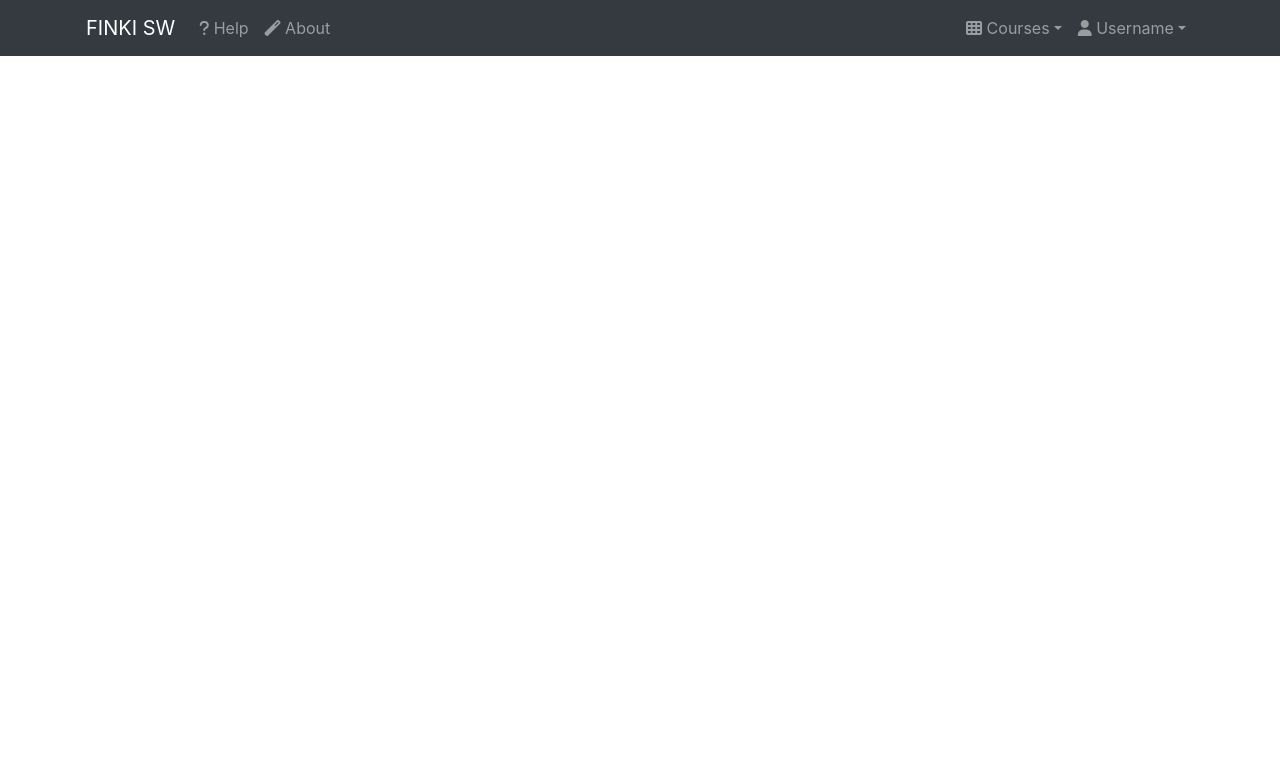
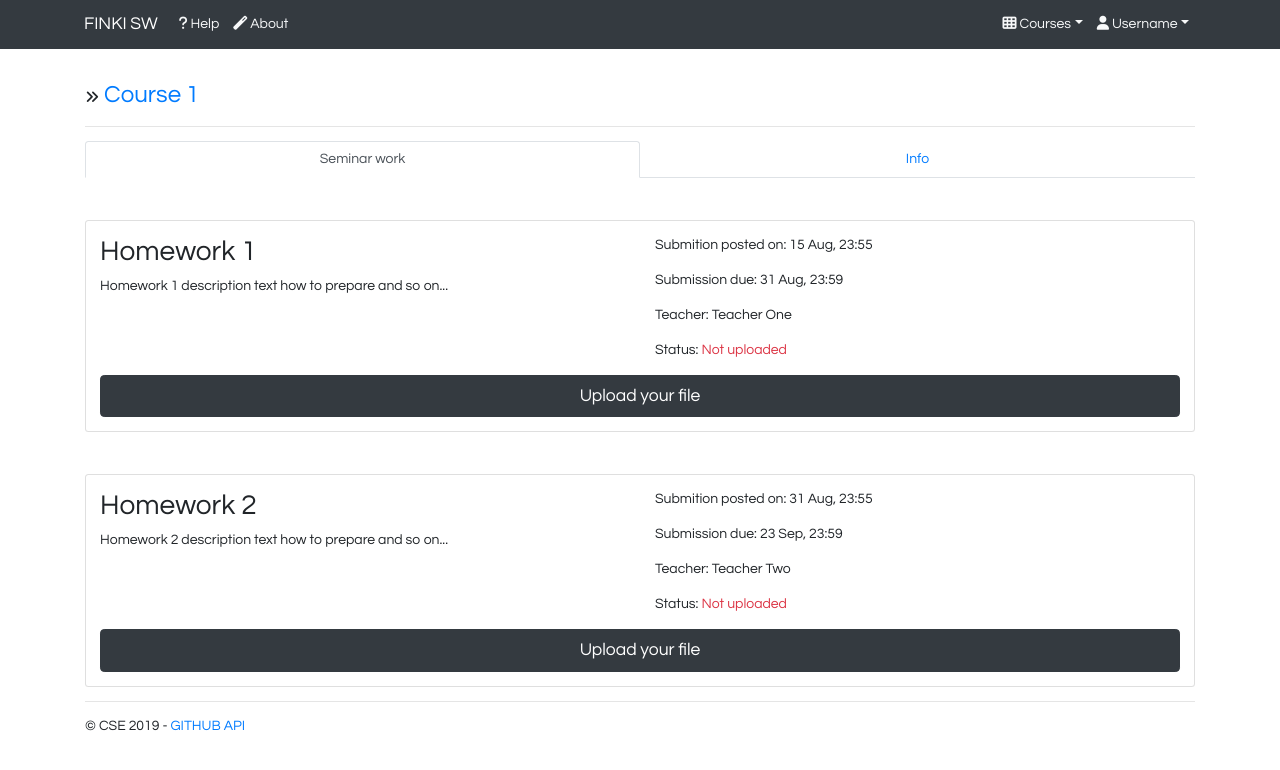
Before and after one commit to demiriA/finkisw-react, a React app: page /course in a window 1280 px wide. Built offline with nearby package versions, Linux system fonts and the light colour scheme.

Commit message:
more components added

```diff
--- a/package.json
+++ b/package.json
@@ -9,6 +9,7 @@
     "bootstrap": "^4.3.1",
     "react": "^16.9.0",
     "react-dom": "^16.9.0",
+    "react-router-dom": "^5.0.1",
     "react-scripts": "3.1.1"
   },
   "scripts": {
--- a/src/Components/App/App.css
+++ b/src/Components/App/App.css
@@ -1,7 +1,12 @@
 *{
   padding: 0px;
   margin: 0px;
+  font-size: 14px;
+  font-family: "Century Gothic";
 }
-.dropdown-toggle{
+.dropdown-toggle {
   cursor: pointer;
 }
+.course-link-prev{
+    font-size: 24px;
+}
--- a/src/Components/App/App.js
+++ b/src/Components/App/App.js
@@ -1,15 +1,30 @@
 import React from 'react';
+import { BrowserRouter as Router, Route } from 'react-router-dom';
 import './App.css';
 import Navbar from '../Navbar/Navbar';
-
+import Footer from "../Footer/Footer";
+import Home from "../Pages/Home";
+import About from "../Pages/About";
+import Help from "../Pages/Help";
+import CoursePreview from "../Courses/CoursePreview";
+import HomeworkPreview from "../Homeworks/HomeworkPreview";
 
 function App() {
   return (
-    <div className="main">
-      <div className="container-fluid bg-dark">
-        <Navbar />
-      </div>
-    </div>
+      <Router>
+          <div className="container-fluid bg-dark">
+              <Navbar />
+          </div>
+          <div className="container">
+              <Route exact path="/" component={Home}/>
+              <Route path="/help" component={Help}/>
+              <Route path="/about" component={About}/>
+              <Route path="/course" component={CoursePreview}/>
+              <Route path="/homework" component={HomeworkPreview}/>
+              <Footer/>
+          </div>
+      </Router>
+
   );
 }
 
--- /dev/null
+++ b/src/Components/Courses/CoursePreview.jsx
@@ -0,0 +1,35 @@
+import React, {Component} from 'react';
+import {Link} from "react-router-dom";
+import MyHomeworks from "../Homeworks/MyHomeworks";
+
+class CoursePreview extends Component {
+
+    render() {
+        return(
+          <div className="sw-course">
+              <h1>
+                  <i className="fas fa-angle-double-right"/>
+                  <Link to={"/course/"} className="course-link-prev"> Course 1</Link>
+              </h1><hr/>
+              <ul className="nav nav-tabs nav-justified">
+                  <li className="nav-item">
+                      <a className="nav-link active" href="#homeworks" data-toggle="tab">Seminar work</a>
+                  </li>
+                  <li className="nav-item">
+                      <a className="nav-link" href="#info" data-toggle="tab">Info</a>
+                  </li>
+              </ul>
+              <div className="tab-content">
+                  <div className="tab-pane active" id="homeworks">
+                      <MyHomeworks/>
+                  </div>
+                  <div className="tab-pane" id="info">
+                        <p>Course info and teacher name!</p>
+                  </div>
+              </div>
+          </div>
+        );
+    }
+}
+
+export default CoursePreview;
--- /dev/null
+++ b/src/Components/Courses/Courses.css
@@ -0,0 +1,6 @@
+.course-link{
+    font-size: 20px;
+}
+.course-link:hover{
+    text-decoration: none;
+}
--- /dev/null
+++ b/src/Components/Courses/MyCourses.jsx
@@ -0,0 +1,43 @@
+import React, {Component} from "react";
+import './Courses.css'
+import MyCoursesItem from "./MyCoursesItem";
+class MyCourses extends Component{
+    constructor(){
+        super();
+        this.state = {
+            courses:[
+                {
+                    id: 1,
+                    name: "Course 1"
+                },
+                {
+                    id: 2,
+                    name: "Course 2"
+                }
+            ]
+        }
+    }
+
+    componentWillMount() {
+        console.log(this.state.courses);
+    }
+
+
+    render() {
+        return (
+            <React.Fragment>
+                <h2><i className="fas fa-tasks"/> My Courses</h2>
+                <hr/>
+                <div className="row">
+                    {
+                        this.state.courses.map(
+                            (course) =>
+                                <MyCoursesItem key={course.id} course={course}/>
+                        )
+                    }
+                </div>
+            </React.Fragment>
+        );
+    }
+}
+export default MyCourses;
--- /dev/null
+++ b/src/Components/Courses/MyCoursesItem.jsx
@@ -0,0 +1,17 @@
+import React, {Component} from "react";
+import {Link} from 'react-router-dom';
+import './Courses.css'
+class MyCoursesItem extends Component{
+    render() {
+        const {id, name} = this.props.course;
+        return (
+            <div className="col-md-6">
+                <h2>
+                    <i className="fas fa-angle-double-right"/>
+                    <Link to={"/course/"+id} className="course-link"> {name}</Link>
+                </h2>
+            </div>
+        );
+    }
+}
+export default MyCoursesItem;
--- /dev/null
+++ b/src/Components/Footer/Footer.jsx
@@ -0,0 +1,13 @@
+import React from "react";
+
+function Footer() {
+    return (
+        <footer>
+            <hr />
+            <p>&copy; CSE 2019 - <a href="https://github.com/demiriA/finkisw-react" rel="noopener noreferrer" target="_blank">GITHUB </a>
+                <a href="https://github.com/demiriA/finkisw-react" rel="noopener noreferrer" target="_blank">API</a></p>
+        </footer>
+    );
+}
+
+export default Footer;
--- /dev/null
+++ b/src/Components/Homeworks/HomeworkPreview.jsx
@@ -0,0 +1,29 @@
+import React, {Component} from 'react';
+import {Link} from "react-router-dom";
+
+class HomeworkPreview extends Component {
+    render() {
+        return(
+            <div className="card mt-5 p-3">
+                <div className="row">
+                    <div className="col-md-6">
+                        <h2>Homework 1</h2>
+                        <p>Homework 1 description text how to prepare and so on...</p>
+                    </div>
+                    <div className="col-md-6">
+                        <p>Submition posted on: 15 Aug, 23:55</p>
+                        <p>Submission due:  31 Aug, 23:59</p>
+                        <p>Teacher: Teacher One</p>
+                        <p>Status:
+                            {
+                                false ? <font className="text-success"> Uploaded</font> : <font className="text-danger"> Not uploaded</font>
+                            }
+                        </p>
+                    </div>
+                </div>
+                <Link className="btn btn-dark btn-lg" to="/homework/1">Upload your file</Link>
+            </div>
+        );
+    }
+}
+export  default HomeworkPreview;
--- /dev/null
+++ b/src/Components/Homeworks/MyHomeworks.jsx
@@ -0,0 +1,49 @@
+import React, {Component} from 'react';
+import MyHomeworksItem from "./MyHomeworksItem";
+
+class MyHomeworks extends Component{
+
+    constructor(){
+        super();
+        this.state = {
+            homeworks:[
+                {
+                    id: 1,
+                    name: "Homework 1",
+                    course: "Course One",
+                    expire: "31 Aug, 23:59",
+                    posted: "15 Aug, 23:55",
+                    teacher: "Teacher One",
+                    instruction: "Homework 1 description text how to prepare and so on..."
+                },
+                {
+                    id: 2,
+                    name: "Homework 2",
+                    course: "Course 1",
+                    expire: "23 Sep, 23:59",
+                    posted: "31 Aug, 23:55",
+                    teacher: "Teacher Two",
+                    instruction: "Homework 2 description text how to prepare and so on..."
+                }
+            ]
+        }
+    }
+
+    componentWillMount() {
+        console.log(this.state.homeworks);
+    }
+
+    render() {
+        return(
+          <div>
+              {
+                  this.state.homeworks.map(
+                      (homework) =>
+                          <MyHomeworksItem key={homework.id} homework={homework} status={false} />
+                  )
+              }
+          </div>
+        );
+    }
+}
+export default MyHomeworks;
--- /dev/null
+++ b/src/Components/Homeworks/MyHomeworksItem.jsx
@@ -0,0 +1,32 @@
+import React, {Component} from 'react';
+import {Link} from "react-router-dom";
+
+class MyHomeworksItem extends Component{
+    render() {
+
+        const { name, expire, posted, teacher, instruction } = this.props.homework;
+
+        return(
+            <div className="card mt-5 p-3">
+                <div className="row">
+                    <div className="col-md-6">
+                        <h2>{name}</h2>
+                        <p>{instruction}</p>
+                    </div>
+                    <div className="col-md-6">
+                        <p>Submition posted on: {posted}</p>
+                        <p>Submission due: {expire}</p>
+                        <p>Teacher: {teacher}</p>
+                        <p>Status:
+                            {
+                                this.props.status ? <font className="text-success"> Uploaded</font> : <font className="text-danger"> Not uploaded</font>
+                            }
+                        </p>
+                    </div>
+                </div>
+                <Link className="btn btn-dark btn-lg" to="/homework/1">Upload your file</Link>
+            </div>
+        );
+    }
+}
+export default MyHomeworksItem;
--- a/src/Components/Navbar/Navbar.jsx
+++ b/src/Components/Navbar/Navbar.jsx
@@ -1,43 +1,68 @@
-import React from 'react';
+import React, {Component} from 'react';
+import {Link} from 'react-router-dom';
 
-function Navbar() {
+class Navbar extends Component{
+  constructor(){
+    super();
+    this.state = {
+      courses:[
+        {
+          id: 1,
+          name: "Course 1"
+        },
+        {
+          id: 2,
+          name: "Course 2"
+        }
+      ]
+    }
+  }
+
+  componentWillMount() {
+    console.log(this.state.courses);
+  }
+
+  render(){
     return (
-    <nav className="container mb-1 navbar navbar-expand-lg navbar-dark bg-dark">
-      <a className="navbar-brand" href="#">FINKI SW</a>
+        <nav className="container mb-1 navbar navbar-expand-lg navbar-dark bg-dark mb-4">
+          <Link to="/" className="navbar-brand" href="#">FINKI SW</Link>
           <button className="navbar-toggler" type="button" data-toggle="collapse" data-target="#navbarSupportedContent-333"
                   aria-controls="navbarSupportedContent-333" aria-expanded="false" aria-label="Toggle navigation">
-        <span className="navbar-toggler-icon"></span>
+            <span className="navbar-toggler-icon"/>
           </button>
           <div className="collapse navbar-collapse" id="navbarSupportedContent-333">
             <ul className="navbar-nav mr-auto">
               <li className="nav-item">
-            <a className="nav-link" href="#"><i class="fas fa-question"></i> Help</a>
+                <Link className="nav-link text-light" to="/help"><i className="fas fa-question"/> Help</Link>
               </li>
               <li className="nav-item">
-            <a className="nav-link" href="#"><i class="fas fa-magic"></i> About</a>
+                <Link className="nav-link text-light" to="/about"><i className="fas fa-magic"/> About</Link>
               </li>
             </ul>
             <ul className="navbar-nav ml-auto nav-flex-icons">
               <li className="nav-item dropdown">
-          <a className="nav-link dropdown-toggle" id="navbarDropdownMenuLink-333" data-toggle="dropdown"
+                <Link to={"#"} className="nav-link dropdown-toggle text-light" id="navbarDropdownMenuLink-333" data-toggle="dropdown"
                    aria-haspopup="true" aria-expanded="false">
-            <i class="fas fa-th"></i> Courses
-          </a>
+                  <i className="fas fa-th"/> Courses
+                </Link>
                 <div className="dropdown-menu dropdown-default" aria-labelledby="navbarDropdownMenuLink-333">
-            <a className="dropdown-item" href="#"><i class="fas fa-angle-right"></i> Course 1</a>
-            <a className="dropdown-item" href="#"><i class="fas fa-angle-right"></i> Course 2</a>
-            <a className="dropdown-item" href="#"><i class="fas fa-angle-right"></i> Course 3</a>
+                  {
+                    this.state.courses.map(
+                        (course) =>
+                            <Link key={course.id} className="dropdown-item" to={"/course/"+course.id}><i className="fas fa-angle-right"/> {course.name}</Link>
+                    )
+                  }
                 </div>
               </li>
               <li className="nav-item dropdown">
-            <a className="nav-link dropdown-toggle" id="navbarDropdownMenuLink-333" data-toggle="dropdown"
+                <Link to={"#"} className="nav-link dropdown-toggle text-light" id="navbarDropdownMenuLink-333" data-toggle="dropdown"
                    aria-haspopup="true" aria-expanded="false">
-              <i className="fas fa-user"></i> Username
-            </a>
+                  <i className="fas fa-user"/> Username
+                </Link>
                 <div className="dropdown-menu dropdown-menu-right dropdown-default"
                      aria-labelledby="navbarDropdownMenuLink-333">
-              <a className="dropdown-item" href="#"><i class="fas fa-eye"></i> Role</a>
-              <a className="dropdown-item" href="#"><i class="fas fa-sign-out-alt"></i> Sign out</a>
+                  <Link className="dropdown-item" to="#"><i className="fas fa-eye"/> Role</Link>
+                  <Link className="dropdown-item" to="#"><i className="fas fa-sign-out-alt"/> Sign out</Link>
                 </div>
               </li>
             </ul>
@@ -45,5 +70,5 @@ function Navbar() {
         </nav>
     );
   }
-
+}
 export default Navbar;
--- /dev/null
+++ b/src/Components/Pages/About.jsx
@@ -0,0 +1,11 @@
+import React from "react";
+
+function About() {
+    return (
+        <div className="sw-about">
+            <h1>About</h1>
+            <p>Something about Finki Seminar Work System.</p>
+        </div>
+    );
+}
+export default About;
--- /dev/null
+++ b/src/Components/Pages/Help.jsx
@@ -0,0 +1,11 @@
+import React from "react";
+
+function Help() {
+    return (
+        <div className="sw-help">
+            <h1>Help</h1>
+            <p>Something about Finki Seminar Work System.</p>
+        </div>
+    );
+}
+export default Help;
--- /dev/null
+++ b/src/Components/Pages/Home.jsx
@@ -0,0 +1,13 @@
+import React from "react";
+import MyCourses from "../Courses/MyCourses";
+import Upcoming from "../Upcoming/Upcoming";
+
+function Home() {
+    return (
+        <React.Fragment>
+            <Upcoming/>
+            <MyCourses/>
+        </React.Fragment>
+    );
+}
+export default Home;
--- /dev/null
+++ b/src/Components/Upcoming/Upcoming.jsx
@@ -0,0 +1,46 @@
+import React, {Component} from 'react';
+import UpcomingItem from "./UpcomingItem";
+
+class Upcoming extends Component{
+    constructor(){
+        super();
+        this.state = {
+            homeworks:[
+                {
+                    id: 1,
+                    name: "Homework 1",
+                    course: "Course 2",
+                    expire: "31 Aug, 23:59"
+                },
+                {
+                    id: 2,
+                    name: "Homework 2",
+                    course: "Course 1",
+                    expire: "23 Sep, 23:59"
+                }
+            ]
+        }
+    }
+
+    componentWillMount() {
+        console.log(this.state.homeworks);
+    }
+    render() {
+        return(
+          <div className="alert alert-secondary">
+              <h2><i className="fas fa-file-upload"/> Upcoming uploads</h2>
+              <hr/>
+              <div className="row">
+                  {
+                      this.state.homeworks.map(
+                          (homework) =>
+                              <UpcomingItem key={homework.id} homework={homework} />
+                      )
+                  }
+              </div>
+          </div>
+        );
+    }
+}
+
+export default Upcoming;
--- /dev/null
+++ b/src/Components/Upcoming/UpcomingItem.jsx
@@ -0,0 +1,21 @@
+import React, {Component} from 'react';
+import {Link} from 'react-router-dom';
+
+class UpcomingItem extends Component{
+    render() {
+        const {id, name, course, expire} = this.props.homework;
+        return(
+           <React.Fragment>
+               <div className="col-md-9">
+                   <Link to={"/homework/"+id} className="course-link" >{name}</Link><br/>
+                   <small>{course}</small>
+               </div>
+               <div className="col-md-3">
+                   <p className="course-link">{expire}</p>
+               </div>
+           </React.Fragment>
+        );
+    }
+}
+
+export default UpcomingItem;
```
Also changed, not shown: 2 other files. Lines whose indentation alone changed are shown as unchanged.
